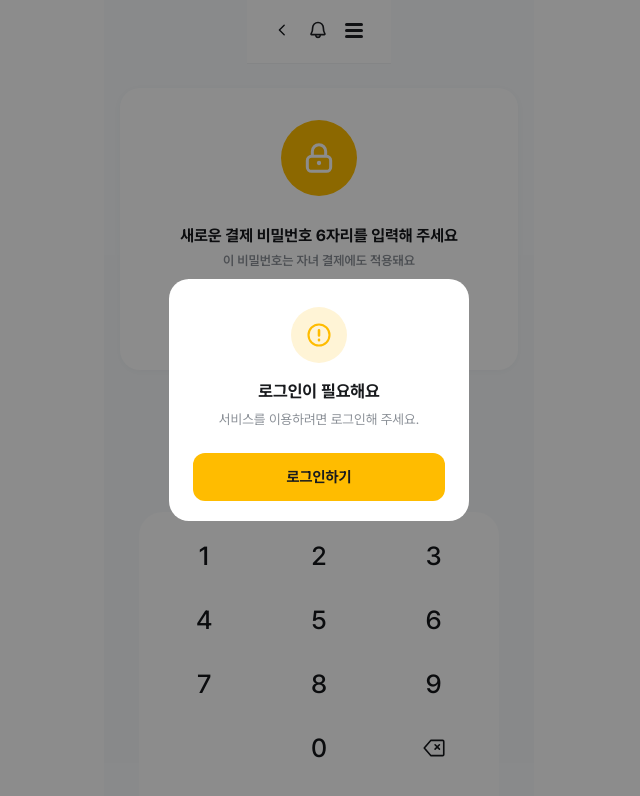
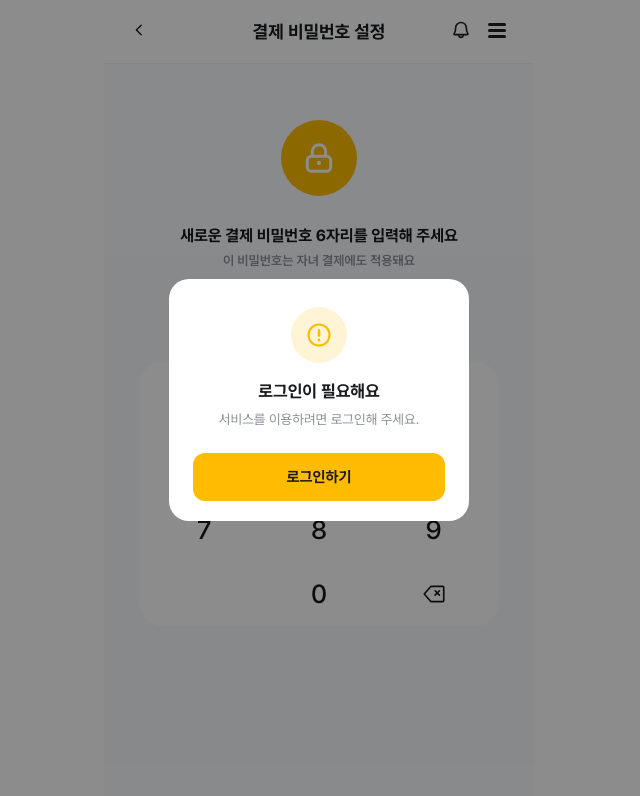
Before and after one commit to KB-PJT-CLASS22-TEAM4/TeenyMoney-FrontEnd, a Vue app in the folder frontend/: page /parents/mypage/payment-password in a window 1280 px wide. Shown: the top 796 px of the page, without its empty margins (321-961 px from the left). Built offline with nearby package versions, Linux system fonts and the light colour scheme; no server answers.

Commit message:
가입 후 첫 결제 비밀번호 설정 화면 ui 추가

```diff
--- a/frontend/src/pages/Parents/Payment/PaymentPasswordSetting.vue
+++ b/frontend/src/pages/Parents/Payment/PaymentPasswordSetting.vue
@@ -1,14 +1,28 @@
 <template>
   <div class="pay-pw-screen">
     <header class="nav">
-      <button class="icon-btn" type="button" aria-label="뒤로" @click="router.back()">
-        <img src="@/assets/icons/icon-back.svg" alt="" class="back-icon" />
+      <button
+        class="back-btn"
+        type="button"
+        aria-label="뒤로가기"
+        @click="router.back()"
+      >
+        <img
+          src="@/assets/icons/icon-back.svg"
+          alt=""
+          class="back-icon"
+        />
       </button>
-      <h1 class="nav-title">결제 비밀번호 설정</h1>
+
+      <h1 class="nav-title">
+        결제 비밀번호 설정
+      </h1>
+
       <ParentNavActions />
     </header>
 
-    <div class="lock-area">
+    <div class="content">
+      <div class="lock-area">
       <div class="lock-icon">
         <svg :class="{ shake: isError }" viewBox="0 0 24 24" width="40" height="40" fill="none">
           <rect x="5" y="11" width="14" height="9" rx="2.5" stroke="#ffffff" stroke-width="1.8"/>
@@ -29,9 +43,9 @@
       </div>
 
       <p class="error-text" :class="{ show: isError }">{{ errorMsg }}</p>
-    </div>
+      </div>
 
-    <div class="keypad">
+      <div class="keypad">
       <button
         v-for="k in ['1','2','3','4','5','6','7','8','9']"
         :key="k"
@@ -49,6 +63,7 @@
           <path d="M13 9l4 4M17 9l-4 4" stroke="#15171b" stroke-width="1.5" stroke-linecap="round"/>
         </svg>
       </button>
+      </div>
     </div>
   </div>
 </template>
@@ -119,7 +134,6 @@ async function submitPin() {
   box-sizing: border-box;
   display: flex;
   flex-direction: column;
-  align-items: center;
   width: 360px;
   min-height: 100dvh;
   margin: 0 auto;
@@ -127,39 +141,54 @@ async function submitPin() {
 }
 
 .nav {
+  position: relative;
   box-sizing: border-box;
   display: flex;
   align-items: center;
+  justify-content: space-between;
+  flex-shrink: 0;
   width: 100%;
   height: 56px;
-  padding: 0 8px 0 4px;
+  padding: 0 20px;
   background: #ffffff;
-
+  border-bottom: 1px solid #eceef1;
 }
 
-.icon-btn {
+.back-btn {
   display: flex;
-  width: 40px;
-  height: 40px;
   align-items: center;
   justify-content: center;
+  width: 32px;
+  height: 32px;
+  padding: 0;
   border: none;
   background: transparent;
   cursor: pointer;
 }
 
 .back-icon {
-  width: 22px;
-  height: 22px;
+  width: 24px;
+  height: 24px;
 }
 
 .nav-title {
-  flex: 1;
+  position: absolute;
+  left: 50%;
   margin: 0;
   font-weight: 700;
   font-size: 17px;
   color: #191b1e;
-  text-align: center;
+  transform: translateX(-50%);
+}
+
+.content {
+  display: flex;
+  flex: 1;
+  flex-direction: column;
+  align-items: center;
+  width: 100%;
+  padding: 40px 16px 8px;
+  box-sizing: border-box;
 }
 
 .lock-area {
@@ -167,12 +196,9 @@ async function submitPin() {
   flex-direction: column;
   align-items: center;
   box-sizing: border-box;
-  width: calc(100% - 32px);
-  margin-top: 24px;
-  padding: 32px 20px;
-  border-radius: 20px;
-  background: #ffffff;
-  box-shadow: 0 2px 8px rgba(0, 0, 0, 0.03);
+  width: 100%;
+  margin-top: 8px;
+  padding: 8px 20px 0;
 }
 
 .lock-icon {
@@ -258,12 +284,12 @@ async function submitPin() {
   align-items: center;
   width: 100%;
   max-width: 360px;
-  margin: auto 0 0;
-  padding: 16px 8px 24px;
+  margin-top: 24px;
+  padding: 12px 8px 4px;
   gap: 8px 0;
   box-sizing: border-box;
   background: #ffffff;
-  border-radius: 24px 24px 0 0;
+  border-radius: 24px;
 }
 
 .key {
```
